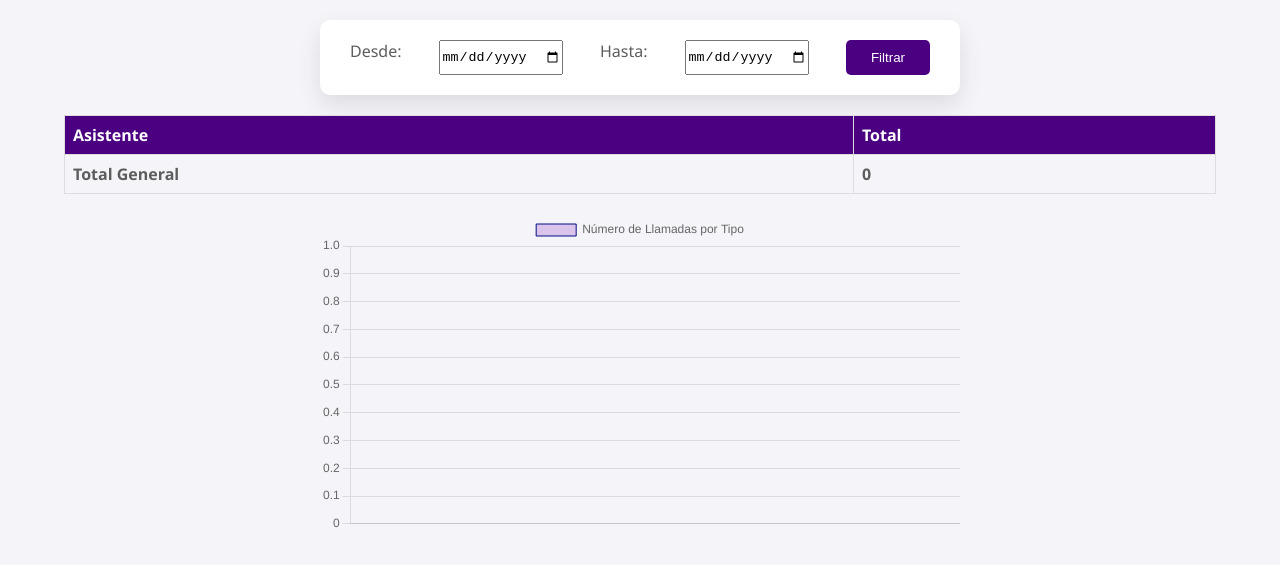
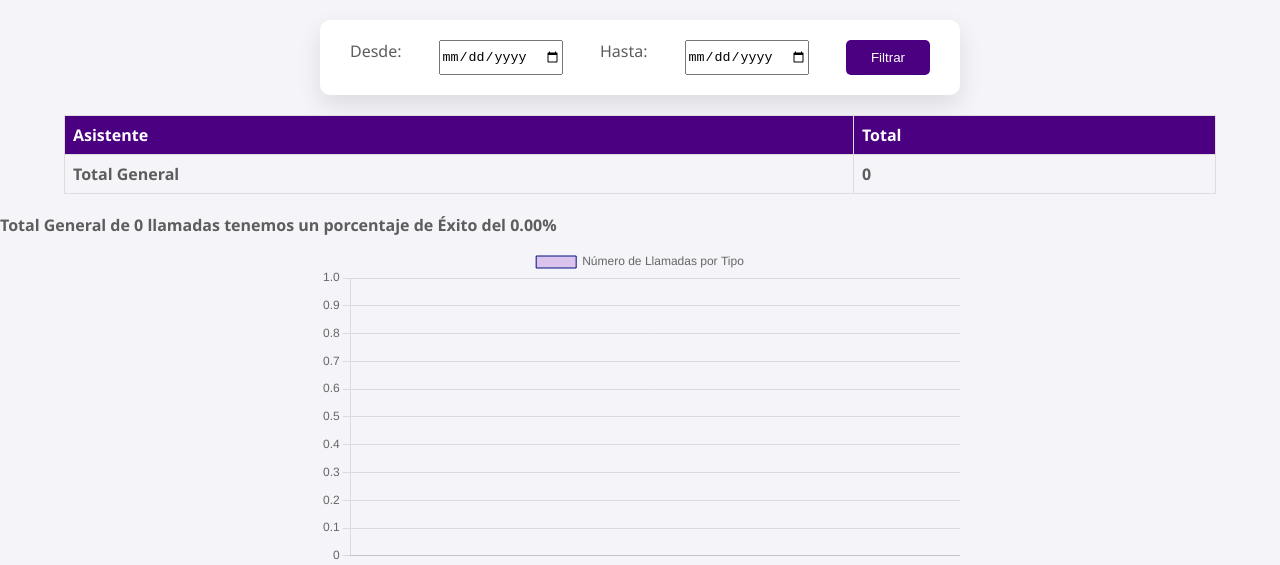
Before and after one commit to Demozath/proyectokindersonrisa, a Django app: page /revisar_llamadas/ in a window 1280 px wide. Shown: the top 565 px of the page. Run offline with Django 4.2, Linux system fonts and the light colour scheme; data that the repository does not hold is empty.

Commit message:
Se agrega mensaje que muestra el % de éxito según las llamadas exitosas realizadas

```diff
--- a/llamadas/templates/llamadas/revisar_llamadas.html
+++ b/llamadas/templates/llamadas/revisar_llamadas.html
@@ -49,7 +49,16 @@
         </tr>
     </tfoot>
 </table>
-
+<tfoot>
+    <tr>
+        <td><strong>Total General de</strong></td>
+        <td><strong>{{ total_general }}</strong></td>
+    </tr>
+    <tr>
+        <td><strong>llamadas tenemos un porcentaje de Éxito del</strong></td>
+        <td><strong>{{ porcentaje_exito|floatformat:2 }}%</strong></td>
+    </tr>
+</tfoot>
 
 
 <canvas id="myChart" ></canvas>
--- a/llamadas/views.py
+++ b/llamadas/views.py
@@ -75,7 +75,6 @@ def registrar_llamada(request):
     }
     return render(request, 'llamadas/registrar_llamada.html', context)
 
-
 def revisar_llamadas(request):
     template_name = 'llamadas/revisar_llamadas.html'
 
@@ -91,9 +90,7 @@ def revisar_llamadas(request):
     else:
         llamadas = Llamada.objects.all()
 
-    usuarios_conteos = llamadas.values(
-        'usuario__rut'
-    ).annotate(total=Count('id')).order_by('-total')
+    usuarios_conteos = llamadas.values('usuario__rut').annotate(total=Count('id')).order_by('-total')
 
     usuarios = []
     for usuario_conteo in usuarios_conteos:
@@ -109,14 +106,17 @@ def revisar_llamadas(request):
 
     total_general = sum(usuario['total'] for usuario in usuarios)
 
-    # Calcula totales por tipo de llamada
     total_por_tipo = {tipo.nombre: llamadas.filter(tipo=tipo).count() for tipo in tipos_llamadas}
+
+    citas_count = llamadas.filter(tipo__nombre='Cita').count()
+    porcentaje_exito = (citas_count / total_general * 100) if total_general > 0 else 0
 
     context = {
         'usuarios': usuarios,
         'tipos_llamadas': tipos_llamadas,
         'total_general': total_general,
         'total_por_tipo': total_por_tipo,
+        'porcentaje_exito': porcentaje_exito,
     }
 
     return render(request, template_name, context)
@@ -126,7 +126,7 @@ def revisar_llamadas(request):
 @user_passes_test(lambda u: u.is_staff)
 def cargar_pacientes(request):
     if request.method == 'POST':
-        # Si el formulario de carga masiva es enviado
+
         if 'csv_file' in request.FILES:
             csv_file = request.FILES['csv_file']
             if not csv_file.name.endswith('.csv'):
@@ -143,13 +143,11 @@ def cargar_pacientes(request):
                         'nombre': column[0],
                         'apellido': column[1],
                         'numero_telefono': column[3],
-                        # Asegúrese de que el campo 'is_active' se maneja correctamente según su modelo.
                         'is_active': column[4].strip().lower() in ['true', '1', 't', 'yes', 'y', 'si', 's']
                     }
                 )
             return JsonResponse({'success': "Archivo CSV procesado correctamente."})
 
-        # Si el formulario para agregar un paciente individual es enviado
         else:
             paciente_form = PacienteForm(request.POST)
             if paciente_form.is_valid():
```
